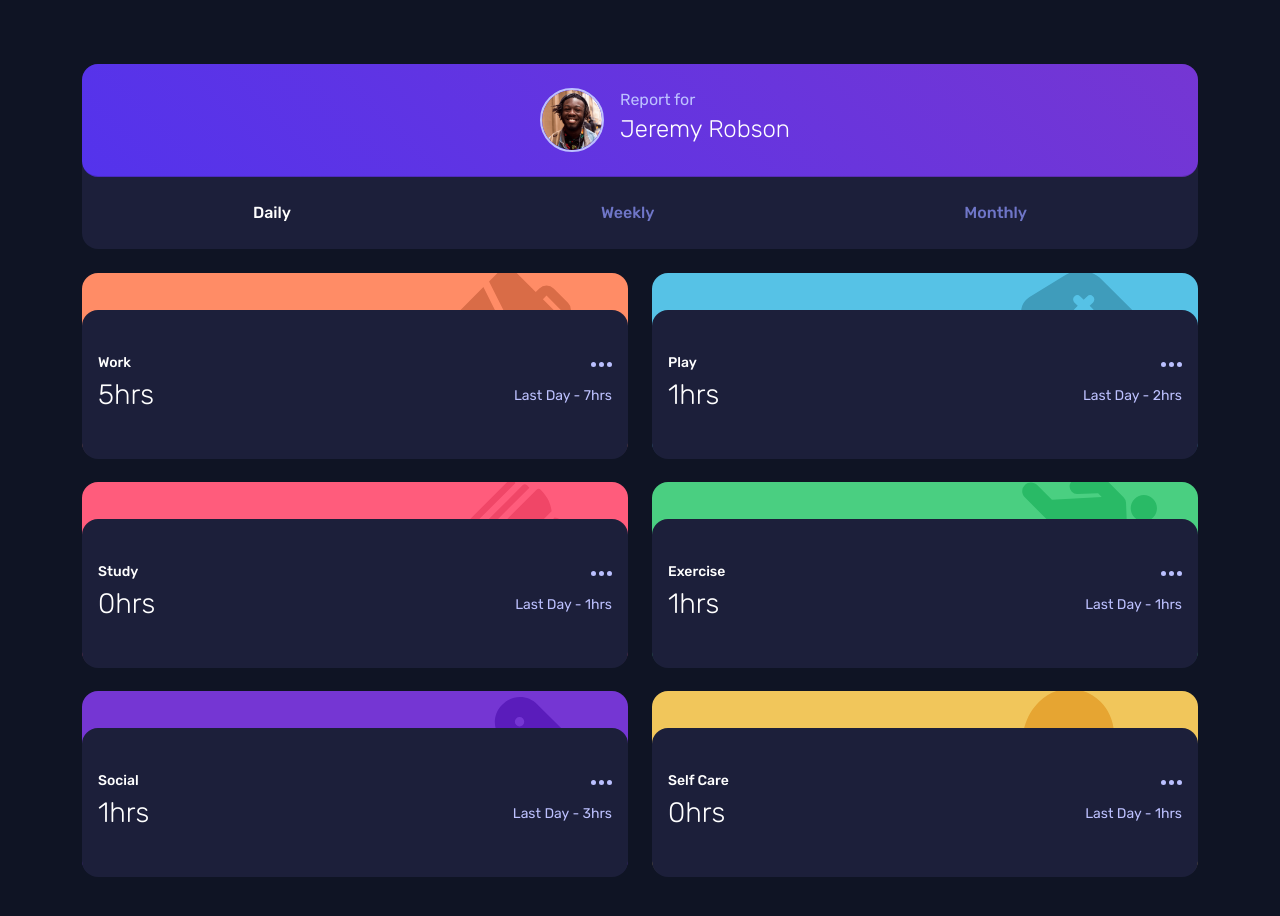
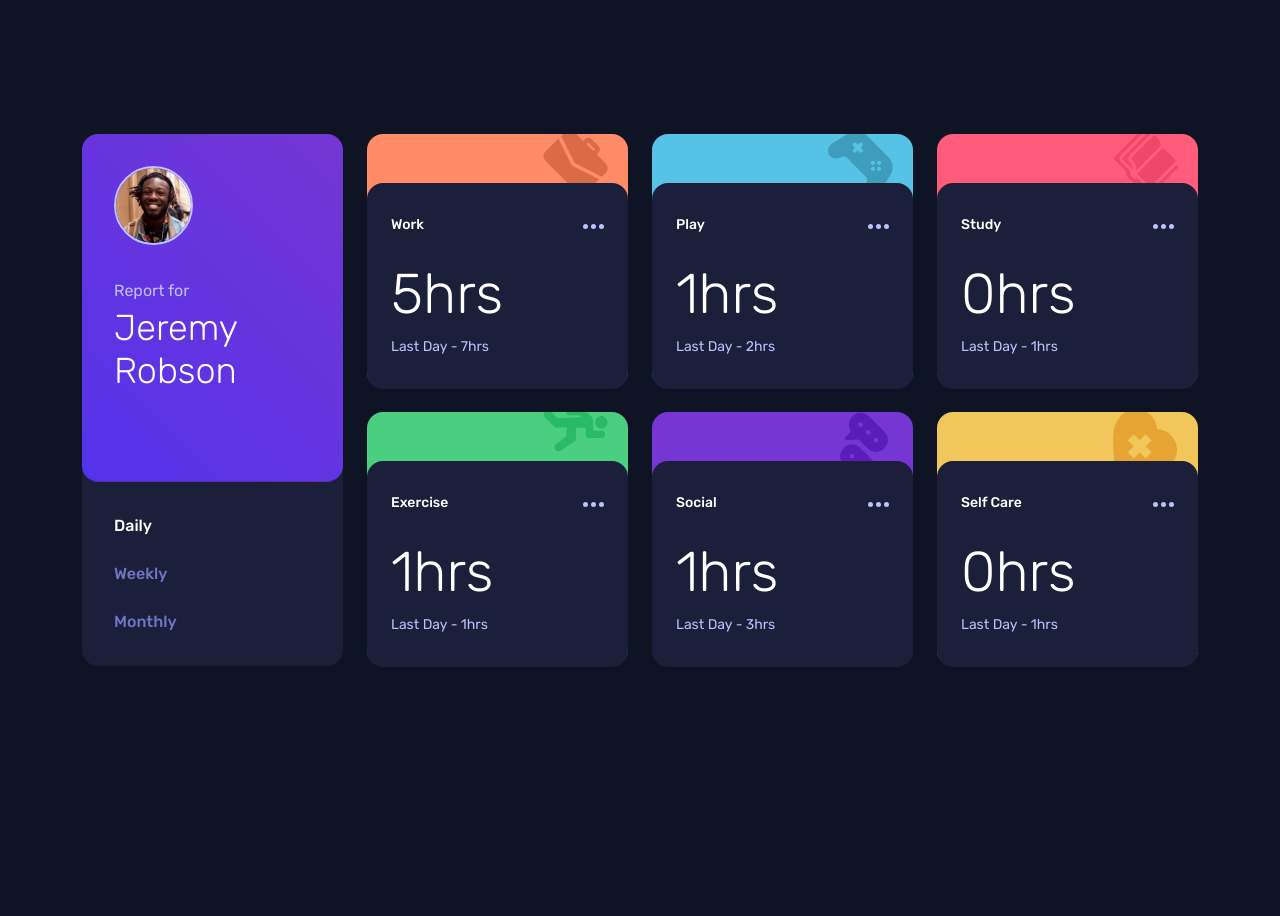
Before and after one commit to anaClarissi/time-tracking-dashboard, a website built with Vite: page index.html in a window 1280 px wide. After the commit the page ends 800 px from the top, so only its background shows below. Built offline with nearby package versions, Linux system fonts and the light colour scheme.

Commit message:
feat: finished desktop style

```diff
--- a/src/css/style.css
+++ b/src/css/style.css
@@ -28,7 +28,7 @@
   --card-text-size: 0.875rem;
   --card-border-radius: 1rem;
   --card-padding: 1.5rem;
-  --card-body-padding: 1rem;
+  --card-body-padding: var(--card-padding) 1rem;
   --card-title-text-color: white;
   --card-current-data-text-color: white;
 
@@ -127,7 +127,7 @@ body {
   display: flex;
   flex-direction: column;
   justify-content: center;
-  padding: 1.5rem 1rem;
+  padding: var(--card-body-padding);
   background-color: var(--card-bg-color);
   border-radius: var(--card-border-radius);
   transform: translateY(1px);
@@ -279,6 +279,92 @@ body {
 }
 
 /*========================*/
+/*        DESKTOP         */
+/*========================*/
+
+@media (min-width: 60em) {
+
+  /*========================*/
+  /*        VARIABLES       */
+  /*========================*/
+
+  :root {
+
+    /* ------ CARD ------*/
+
+     --card-padding: clamp(1.500rem, calc(0.000rem + 2.5vw), 2.000rem);
+     --card-body-padding: var(--card-padding) clamp(1.000rem, calc(-0.500rem + 2.5vw), 1.500rem);
+
+  }
+
+  /*========================*/
+  /*       GRID CARDS       */
+  /*========================*/
+
+  .grid-cards {
+    grid-template-columns: repeat(4, 1fr);
+    grid-template-rows: 1fr 1fr;
+  }
+
+  .card:not(.main-card) {
+    padding-top: 3rem;
+  }
+
+  .card:not(.main-card) .card-body {
+    gap: 1rem;
+  }
+
+  .main-card {
+    grid-column: 1;
+    grid-row: 1 / span 2;
+    display: flex;
+    flex-direction: column;
+  }
+
+  .main-card .card-header {
+    display: flex;
+    flex-direction: column;
+    padding: var(--card-padding);
+    flex: 5;
+  }
+
+  .main-card .title {
+    font-size: clamp(1.500rem, calc(-0.750rem + 3.75vw), 2.250rem);
+  }
+
+  .main-card .subtitle {
+    align-self: self-start;
+  }
+
+  .main-card .card-header--img {
+    justify-self: self-start;
+    min-width: 40%;
+    margin-bottom: 2rem;
+  }
+
+  .card-nav {
+    display: flex;
+    flex: 1;
+  }
+
+  .main-list {
+    flex-direction: column;
+    gap: 1.5rem;
+    padding: var(--card-padding);
+  }
+
+  .card-secondary-content {
+    flex-direction: column;
+    align-items: start;
+  }
+
+  .current-data {
+    font-size: clamp(2.500rem, calc(-0.500rem + 5vw), 3.500rem);
+  }
+
+}
+
+/*========================*/
 /*      ACCESSIBILITY     */
 /*========================*/
 
```
